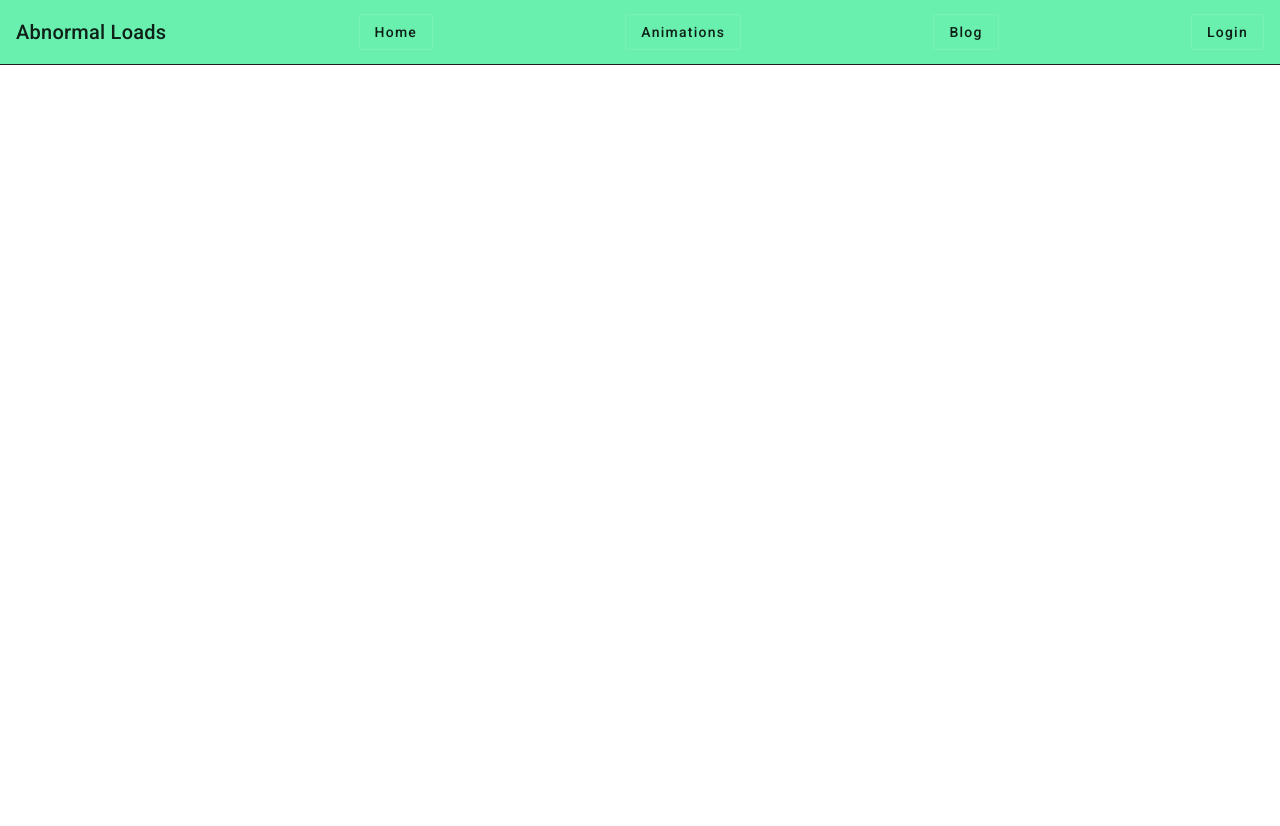
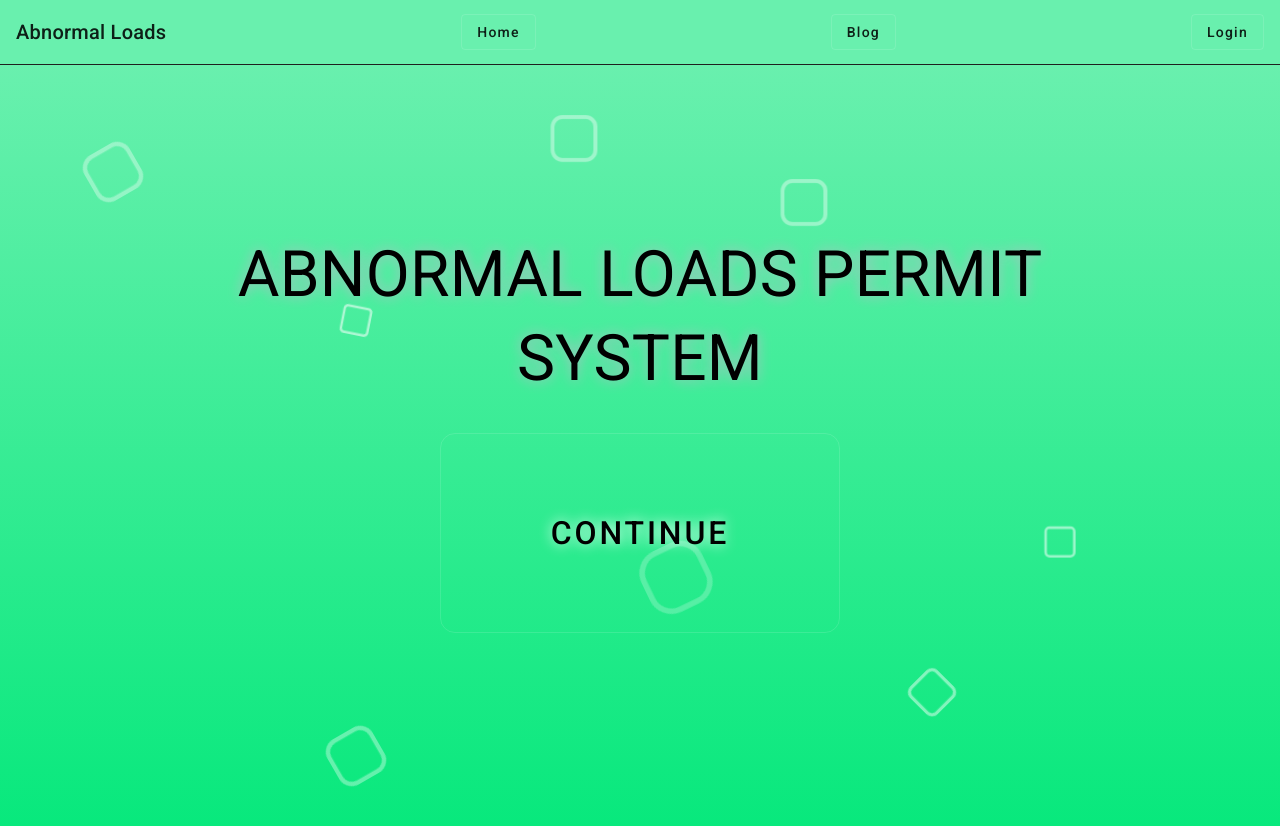
Before and after one commit to TrevorNkunaDeveloper/AbnormalLoadsTestRepo2, an Angular app: page / in a window 1280 px wide. Shown: the top 826 px of the page. Before the commit the page ends 800 px from the top, so only its background shows below. Built offline with nearby package versions, Linux system fonts and the light colour scheme.

Commit message:
Added new things

```diff
--- a/src/app/app-routing.module.ts
+++ b/src/app/app-routing.module.ts
@@ -9,7 +9,7 @@ const routes: Routes = [
   {path:'login', component: LoginComponent},
   {path:'blog', component: BlogComponent},
   {path:'home', component: TabComponent},
-  {path:'test', component: TestComponent}
+  {path:'', component: TestComponent}
 ];
 
 @NgModule({
--- a/src/app/app.component.html
+++ b/src/app/app.component.html
@@ -2,7 +2,7 @@
 
   Abnormal Loads
   <a routerLink="/home" href="#" mat-stroked-button >Home</a>
-  <a routerLink="/test" href="#" mat-stroked-button >Animations</a>
+  <!-- <a routerLink="/test" href="#" mat-stroked-button >Animations</a> -->
   <a routerLink="/blog" href="#" mat-stroked-button >Blog</a>
   <a routerLink="/login" href="#" mat-stroked-button >Login</a>
 </mat-toolbar>
--- a/src/app/tabs/tab1/tab1.component.css
+++ b/src/app/tabs/tab1/tab1.component.css
@@ -9,7 +9,3 @@
 .mat-form{
     background-color:transparent !important;
 }
-
-.text-color{
-    color: #ffffff;
-}
--- a/src/app/test/testanimations/testanimations.component.css
+++ b/src/app/test/testanimations/testanimations.component.css
@@ -9,8 +9,10 @@ body {
     height: 100%;
     overflow: hidden;
     background: #24C6DC;
-    background: -webkit-linear-gradient(to bottom, #514A9D, #24C6DC);
-    background: linear-gradient(to bottom, #514A9D, #24C6DC);
+    background: -webkit-linear-gradient(to bottom,#69F0AE,#03e87a);
+    background: linear-gradient(to bottom,#69F0AE,#03e87a)
+    /* background: -webkit-linear-gradient(to bottom,#24C6DC ,  #514A9D);
+    background: linear-gradient(to bottom, #24C6DC,#514A9D );  */
   }
 
   .box div {
@@ -106,8 +108,14 @@ body {
 
   .mainButton{
     border-radius: 15px;
+    text-shadow:0 0 1vw #fdfeff;
     height: 200px;
     width: 400px;
     font-size: xx-large;
-    color: #B0BEC5;
+    color: #000000;
 }
+.mainButton:hover{
+  background-color: #00f128;
+  background: -webkit-linear-gradient(to bottom,#69F0AE,#00f128);
+    background: linear-gradient(to bottom,#69F0AE,#00f128)
+}
--- a/src/app/test/testanimations/testanimations.component.html
+++ b/src/app/test/testanimations/testanimations.component.html
@@ -10,7 +10,7 @@
                 <pre></pre>
                 SYSTEM
                 <pre></pre>
-                <button (click)="test()" type="button" mat-stroked-button class="mainButton">
+                <button (click)="test()" type="button" mat-stroked-button class="mainButton hover">
                     <mat-spinner *ngIf="isLoading" diameter="30"></mat-spinner>
                     <span *ngIf="!isLoading">CONTINUE</span>
                 </button>
```
